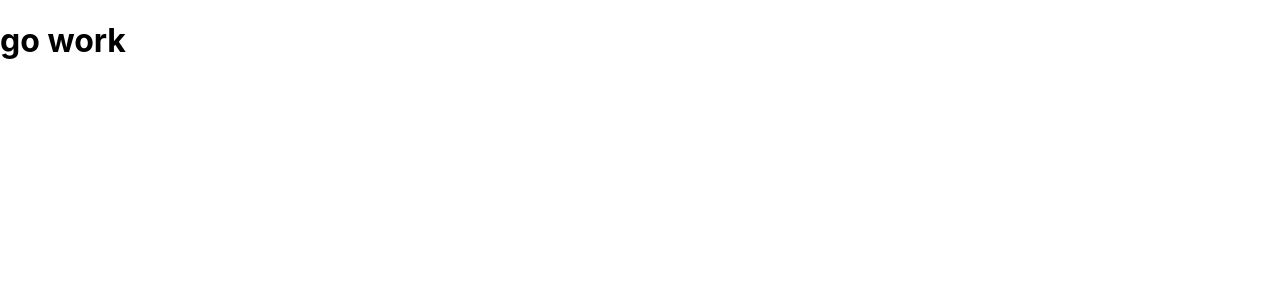
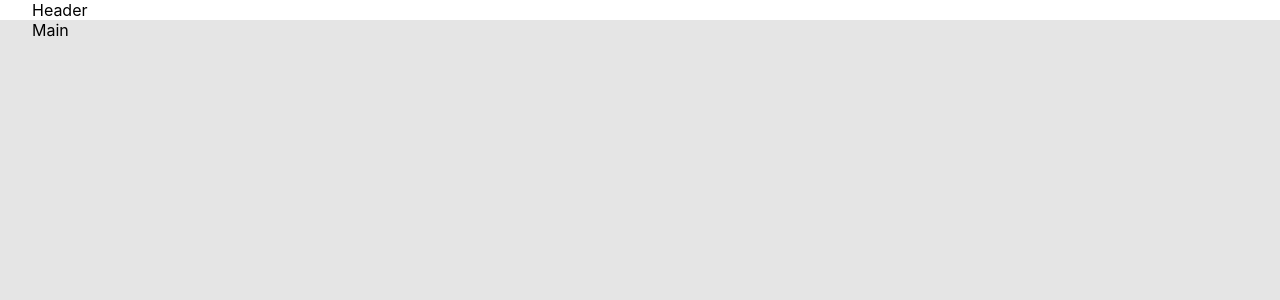
Before and after one commit to A6lock/blog, a JavaScript app: page / in a window 1280 px wide. Shown: the top 300 px of the page. Built offline with nearby package versions, Linux system fonts and the light colour scheme.

Commit message:
added layout

```diff
--- a/src/components/app/App.js
+++ b/src/components/app/App.js
@@ -1,7 +1,15 @@
-import './app.css';
+import Header from '../header/Header';
+import Main from '../main/Main';
+
+import './app.scss';
 
 function App() {
-  return <h1>go work</h1>;
+  return (
+    <div className="wrapper">
+      <Header />
+      <Main />
+    </div>
+  );
 }
 
 export default App;
--- /dev/null
+++ b/src/components/app/app.scss
@@ -0,0 +1,5 @@
+.wrapper {
+  min-height: 100vh;
+  display: flex;
+  flex-direction: column;
+}
--- /dev/null
+++ b/src/components/header/Header.js
@@ -0,0 +1,11 @@
+import './header.scss';
+
+function Header() {
+  return (
+    <div className="header">
+      <div className="header__container">Header</div>
+    </div>
+  );
+}
+
+export default Header;
--- /dev/null
+++ b/src/components/header/header.scss
@@ -0,0 +1,8 @@
+.header {
+  background-color: #fff;
+
+  &__container {
+    max-width: 95%;
+    margin: 0 auto;
+  }
+}
--- /dev/null
+++ b/src/components/main/Main.js
@@ -0,0 +1,11 @@
+import './main.scss';
+
+function Main() {
+  return (
+    <div className="main">
+      <div className="main__container">Main</div>
+    </div>
+  );
+}
+
+export default Main;
--- /dev/null
+++ b/src/components/main/main.scss
@@ -0,0 +1,9 @@
+.main {
+  background-color: #e5e5e5;
+  flex: 1 1 100%;
+
+  &__container {
+    max-width: 95%;
+    margin: 0 auto;
+  }
+}
```
Also changed, not shown: src/components/app/app.css (deleted).
